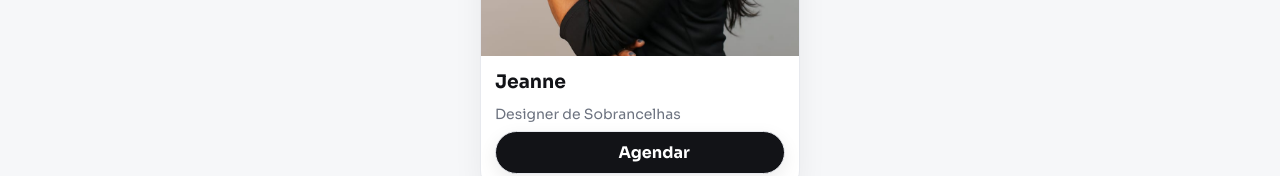
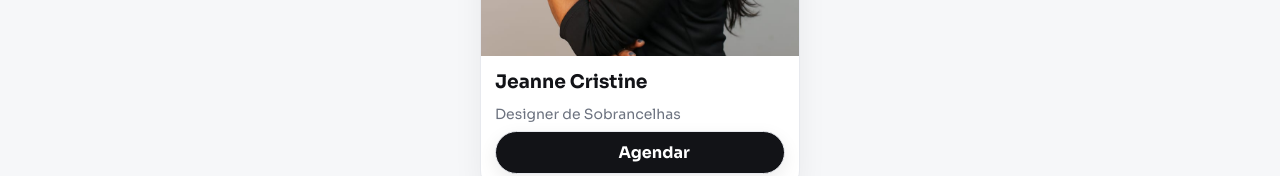
Before and after one commit to ronaldandrade25/jc-estetica-sobrancelha, a plain HTML site: page index.html in a window 1280 px wide. Shown: the part 2214-2390 px from the top of the page. Drawn offline with Linux system fonts and the light colour scheme.

Commit message:
ajuste-nome-profissional

```diff
--- a/index.html
+++ b/index.html
@@ -139,7 +139,7 @@
                 <article class="pro reveal">
                     <div class="pro__photo" style="background:url('./assets/jeane.jpg') center/cover no-repeat"></div>
                     <div class="pro__info">
-                        <h3 class="pro__name">Jeanne</h3>
+                        <h3 class="pro__name">Jeanne Cristine</h3>
                         <p class="pro__role">Designer de Sobrancelhas</p>
                         <!-- abre modal com profissional preenchido -->
                         <a class="pro__btn pro__btn--whatsapp" href="#" data-agendar data-prof="Jeanne">Agendar</a>
```
